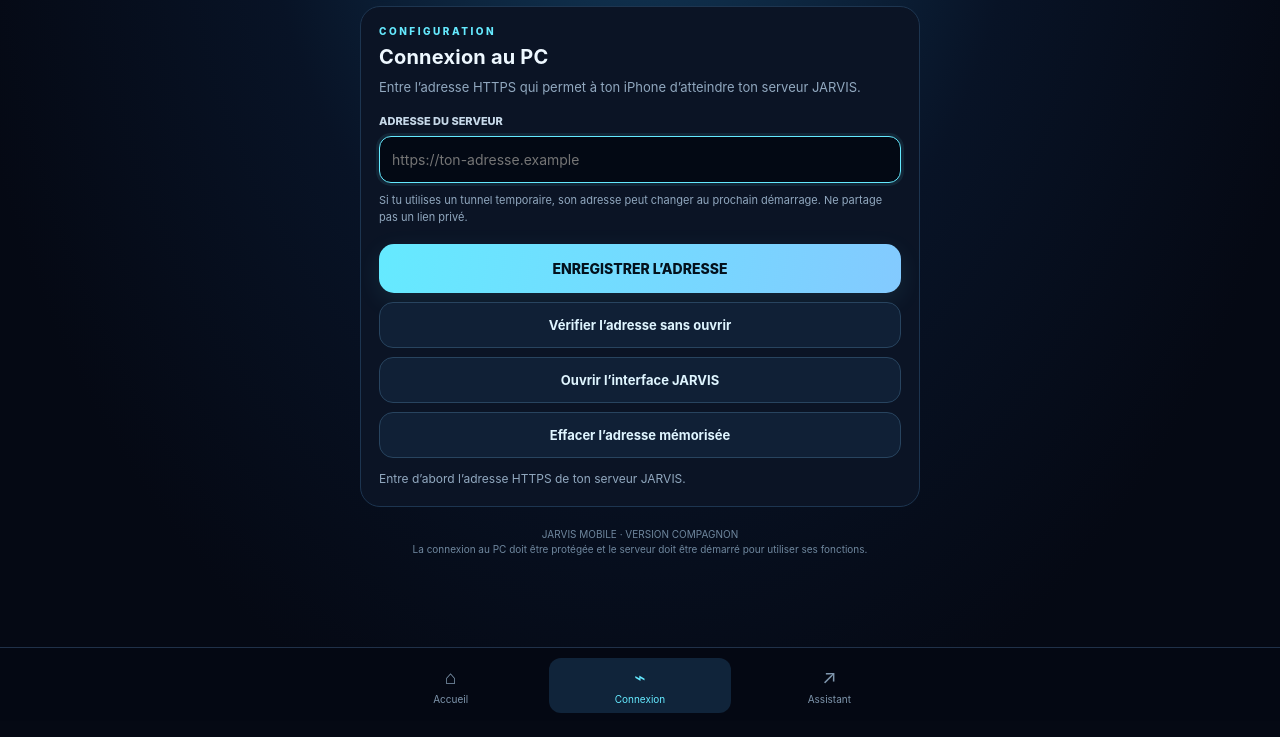
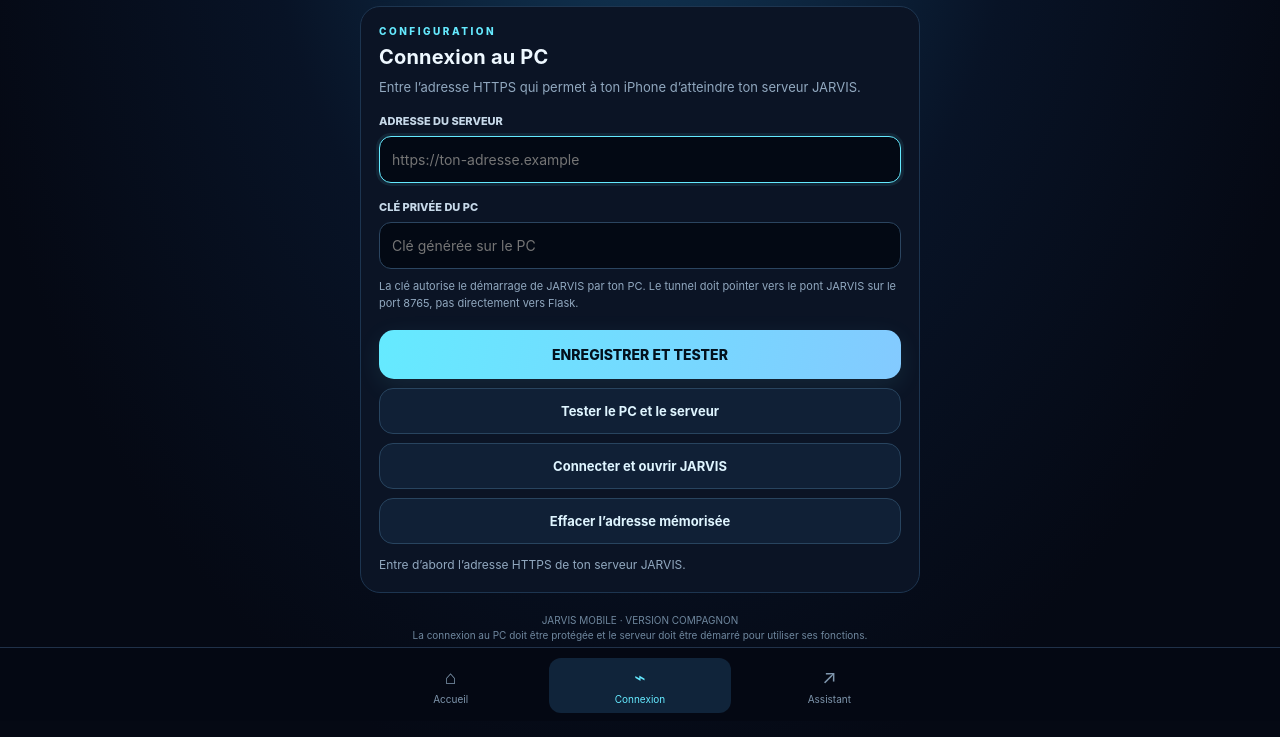
Before and after one commit to Arthe1200/jarvis-mobile-access, a website: page native-app/www/index.html in a window 1280 px wide. Both pictures are taken after a click on the button "OUVRIR JARVIS ↗". Shown: the part 79-816 px from the top of the page. Drawn offline with Linux system fonts and the light colour scheme.

Commit message:
Add authenticated PC bridge connection and on-demand JARVIS startup

```diff
--- a/native-app/www/index.html
+++ b/native-app/www/index.html
@@ -94,10 +94,12 @@
       <form id="access-form">
         <label for="url">ADRESSE DU SERVEUR</label>
         <input id="url" type="url" inputmode="url" placeholder="https://ton-adresse.example" autocomplete="url" required>
-        <p class="help">Si tu utilises un tunnel temporaire, son adresse peut changer au prochain démarrage. Ne partage pas un lien privé.</p>
-        <button class="primary" type="submit">ENREGISTRER L’ADRESSE</button>
-        <button class="secondary" id="test-connection" type="button">Vérifier l’adresse sans ouvrir</button>
-        <button class="secondary" id="test-open" type="button">Ouvrir l’interface JARVIS</button>
+        <label for="bridge-token">CLÉ PRIVÉE DU PC</label>
+        <input id="bridge-token" type="password" autocomplete="off" placeholder="Clé générée sur le PC">
+        <p class="help">La clé autorise le démarrage de JARVIS par ton PC. Le tunnel doit pointer vers le pont JARVIS sur le port 8765, pas directement vers Flask.</p>
+        <button class="primary" type="submit">ENREGISTRER ET TESTER</button>
+        <button class="secondary" id="test-connection" type="button">Tester le PC et le serveur</button>
+        <button class="secondary" id="test-open" type="button">Connecter et ouvrir JARVIS</button>
         <button class="secondary" id="forget" type="button">Effacer l’adresse mémorisée</button>
       </form>
       <div class="status-msg" id="settings-status" role="status"></div>
```
